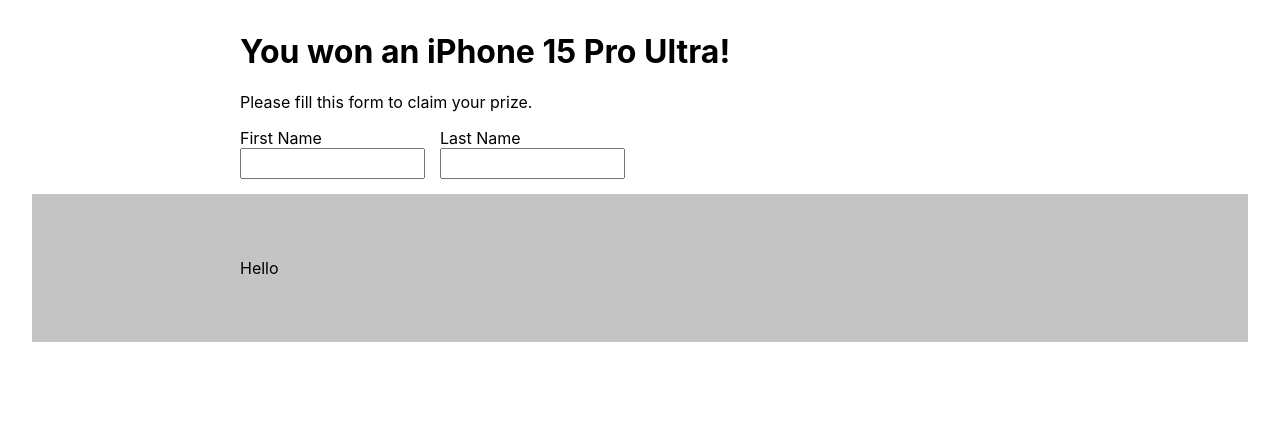
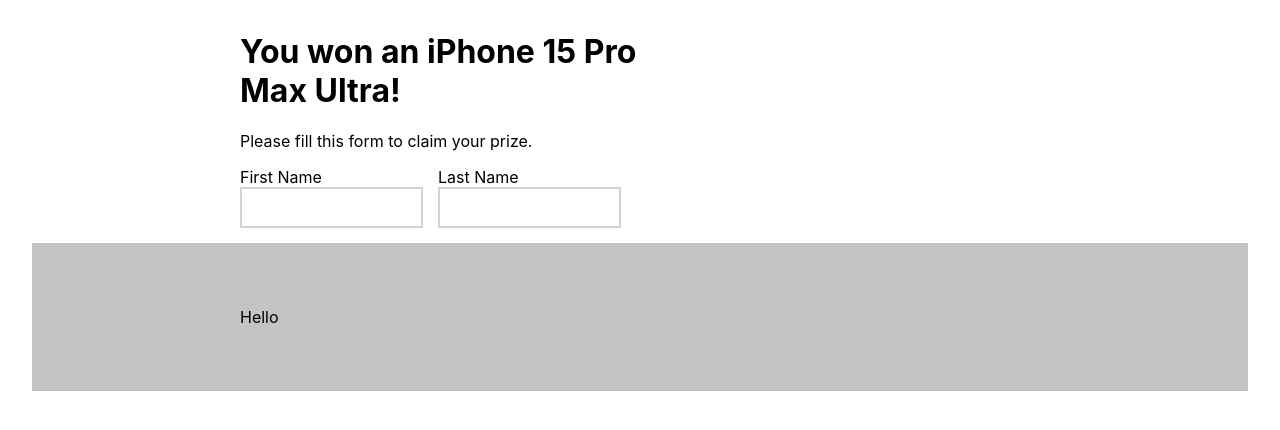
Before and after one commit to Testausserveri/soulcaptcha, a React (Create React App) app: page / in a window 1280 px wide. Shown: the top 430 px of the page. Built offline with nearby package versions, Linux system fonts and the light colour scheme.

Commit message:
style changes

```diff
--- a/src/App.css
+++ b/src/App.css
@@ -9,5 +9,7 @@
 }
 
 input {
-    height: 25px;
+    height: 35px;
+    width: 175px;
+    border: 2px solid lightgray;
 }
--- a/src/App.js
+++ b/src/App.js
@@ -8,7 +8,8 @@
     <div className="App">
       <Content>
           <h1>
-              You won an iPhone 15 Pro Ultra!
+              You won an iPhone 15 Pro
+              <br/> Max Ultra!
           </h1>
           <p>
               Please fill this form to claim your prize.
```
